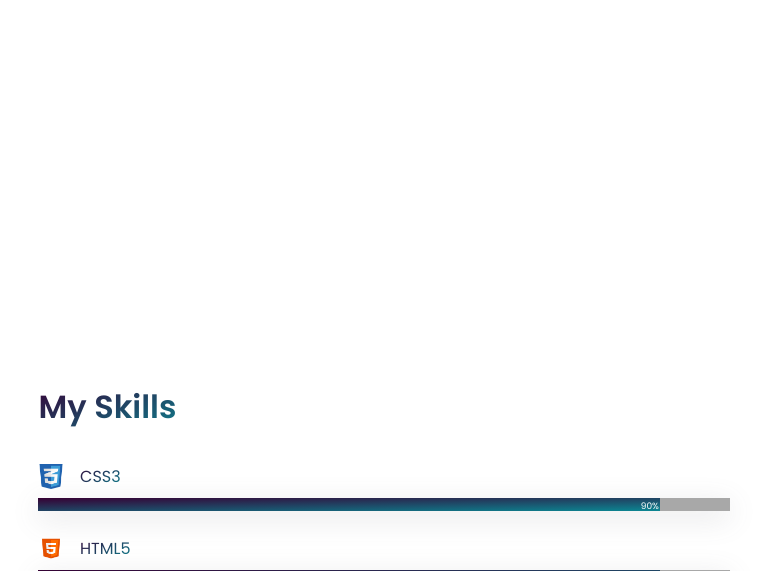
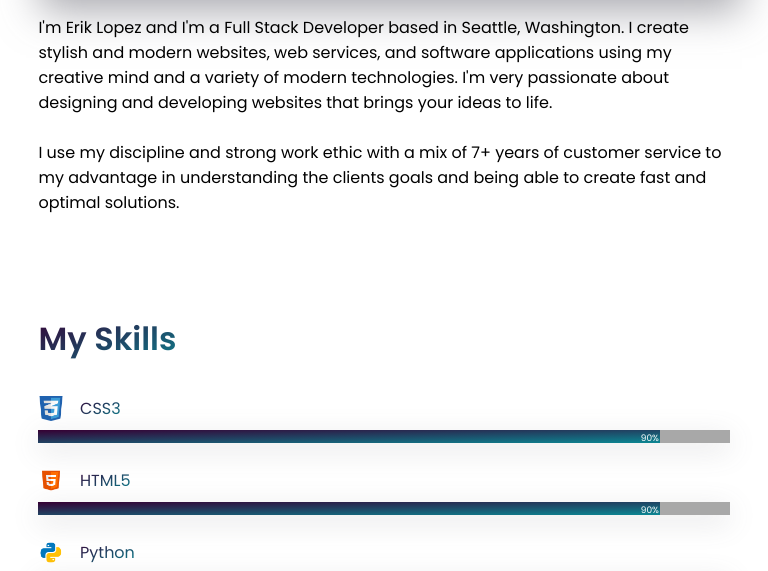
Before and after one commit to eriklopezalfaro/Personal-Website, a Django app: page / in a window 768 px wide. Shown: the part 1348-1919 px from the top of the page. Run offline with Django 3.2, Linux system fonts and the light colour scheme; data comes from the database, SQL or seed files in the repository; both versions use the stored data as it was after the commit; some libraries are stand-ins or nearby versions.

Commit message:
Updated resume and contanct page overflow

```diff
--- a/portfolio/models.py
+++ b/portfolio/models.py
@@ -4,7 +4,8 @@
 # Create your models here.
 class Project(models.Model):
     title = models.CharField(max_length=100)
-    description = models.CharField(max_length=250)
+    description = models.CharField(max_length=400)
+    technologies = models.CharField(max_length=250, default='Python')
     image = models.ImageField(upload_to='portfolio/images/', blank=True)
     url = models.URLField(blank=True)
 
--- a/portfolio/static/portfolio/style.css
+++ b/portfolio/static/portfolio/style.css
@@ -71,7 +71,7 @@
     align-items: center;
     font-size: x-large;
 }
-.hero-text h1 {
+.hero-text .name {
     color: rgba(255, 255, 255, 0.616);
     animation: flicker 1.5s infinite alternate;
 }
@@ -400,7 +400,6 @@
     flex-wrap: wrap;
     height: max(40vh, 400px);
     margin-bottom: 2rem;
-
 }
 .me {
     width: 40%;
@@ -577,7 +576,7 @@
     -webkit-justify-content: center;
     justify-content: center;
     align-items: center;
-    height: clamp(34rem, 100vh, 75rem);
+    height: clamp(44rem, 100vh, 75rem);
 }
 .Contact .title {
     width: min(80vw, 1000px);
@@ -755,7 +754,11 @@
     and (max-width:1000px) {
     .About h2{
         margin-top: 12%;
-
+    }
+    .About {
+        flex-direction: column;
+        height: fit-content;
+        /* height: max(40vh, 600px); */
     }
     .hero-image {
         height: 100vh;
@@ -881,8 +884,14 @@
         .social-media {
             display: none;
         }
+        .intro-text .text{
+            font-size: 1.5rem;
+        }
         .hero-text > div {
             margin:1.5rem 0;
+        }
+        .hero-text .button {
+            margin: 0.5rem;
         }
         .social-media-2 {
             margin-bottom: 1rem;
@@ -1068,16 +1077,20 @@
         }
         .content {
             flex-direction: column;
-            height: max(60vh, 700px);
+            /* height: max(60vh, 650px); */
+            height: fit-content;
         }
         .me, .bio {
             width: 100%;
         }
         .me {
-            height: 40%;
+            max-height: 400px;
+        }
+        .me img {
+            max-height: calc(400px - 1rem);
         }
         .bio {
-            height: 60%;
+            height: fit-content;
             padding: 1rem 0;
         }
         .skill {
--- a/portfolio/templates/portfolio/base.html
+++ b/portfolio/templates/portfolio/base.html
@@ -8,7 +8,7 @@
     <link rel="icon" href="{% static 'portfolio/images/logos/ERIK LOPEZ-logo.png' %}">
     <link rel="stylesheet" type="text/css" href="{% static 'portfolio/style.css' %}">
     <link href="https://unpkg.com/aos@2.3.1/dist/aos.css" rel="stylesheet">
-    <title>Erik Lopez</title>
+    <title>Erik Lopez | Software Developer</title>
 </head>
 <body>
     {% load static %}
@@ -37,13 +37,13 @@
                 </ul>
             </nav>
             <section class="resume-box">
-                <a class="nav-link-resume resume" href="{% static '/portfolio/Resume_2022.pdf' %}" target="_blank">Resume</a>
+                <a class="nav-link-resume resume" href="{% static '/portfolio/Erik_Lopez_Resume.pdf' %}" target="_blank">Resume</a>
             </section>
         </div>
         <!-------------------------------------------------------- HERO CONTENT -------------------------------------------------------->
         <div class="hero-text">
             <p>Hello and Welcome</p>
-            <h1>I'm <span class="name">Erik</span></h1>
+            <h1>I'm <span class="name">Erik Lopez</span></h1>
             <h3>Software Developer | Full Stack Developer</h3>
 
             <div><a href="#about" class="button">See more</a><a href="#contact" class="button">Contact Me</a></div>
@@ -63,10 +63,10 @@
                     <span class="text">Creating innovation</span>
                 </h1>
                 <h1 class="hide">
-                    <span class="text">For everyday</span>
+                    <span class="text">and solutions</span>
                 </h1>
                 <h1 class="hide">
-                    <span class="text">people</span>
+                    <span class="text">for everyone</span>
                 </h1>
 
 
--- a/portfolio/templates/portfolio/index.html
+++ b/portfolio/templates/portfolio/index.html
@@ -10,7 +10,8 @@
             <img src="{% static 'portfolio/images/profile2.png' %}" alt="Picture of me">
         </div>
         <div class="bio" data-aos="fade-up" data-aos-duration="1000">
-            <p>My name is Erik Lopez. I am a Full Stack Developer based in Seattle, Washington. I create stylish and modern websites, web services, and software applications using a variety of modern technologies. I'm very passionate about designing and developing websites that brings your ideas to life.</p>
+            <p>I'm Erik Lopez and I'm a Full Stack Developer based in Seattle, Washington. I create stylish and modern websites, web services, and software applications using my creative mind and a variety of modern technologies. I'm very passionate about designing and developing websites that brings your ideas to life.</p>
+            <br><p>I use my discipline and strong work ethic with a mix of 7+ years of customer service to my advantage in understanding the clients goals and being able to create fast and optimal solutions.</p>
         </div>
     </div>
 </section>
```
Also changed, not shown: db.sqlite3, portfolio/migrations/0010_auto_20220126_0413.py (added), 2 other files.
